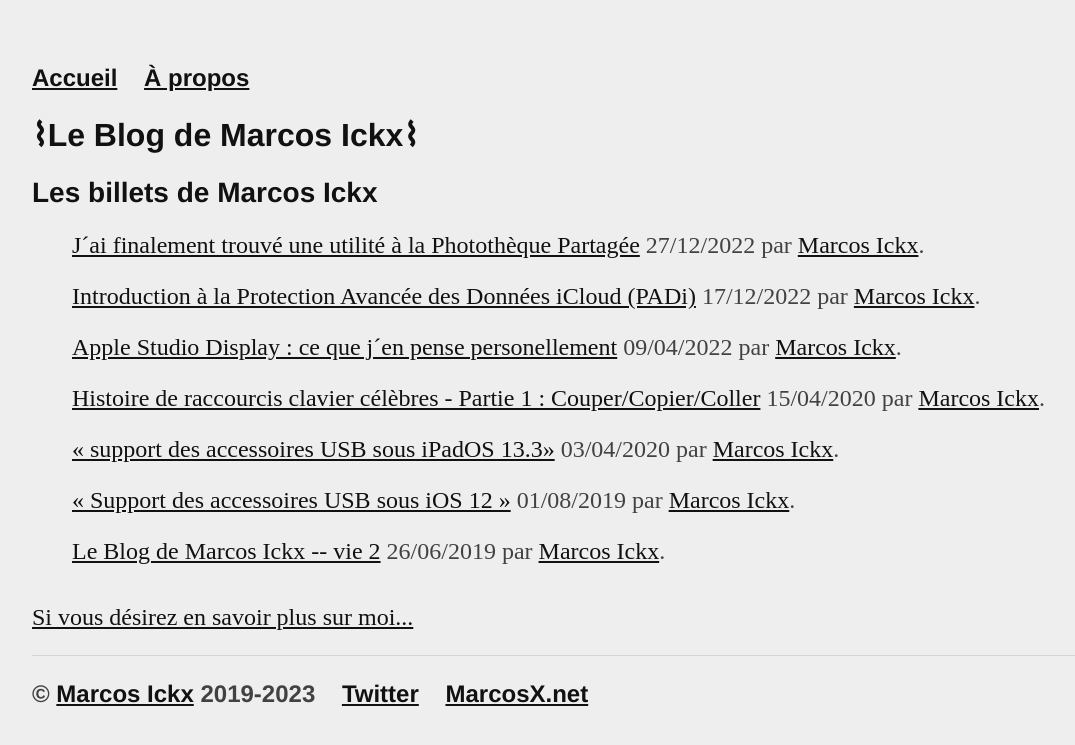
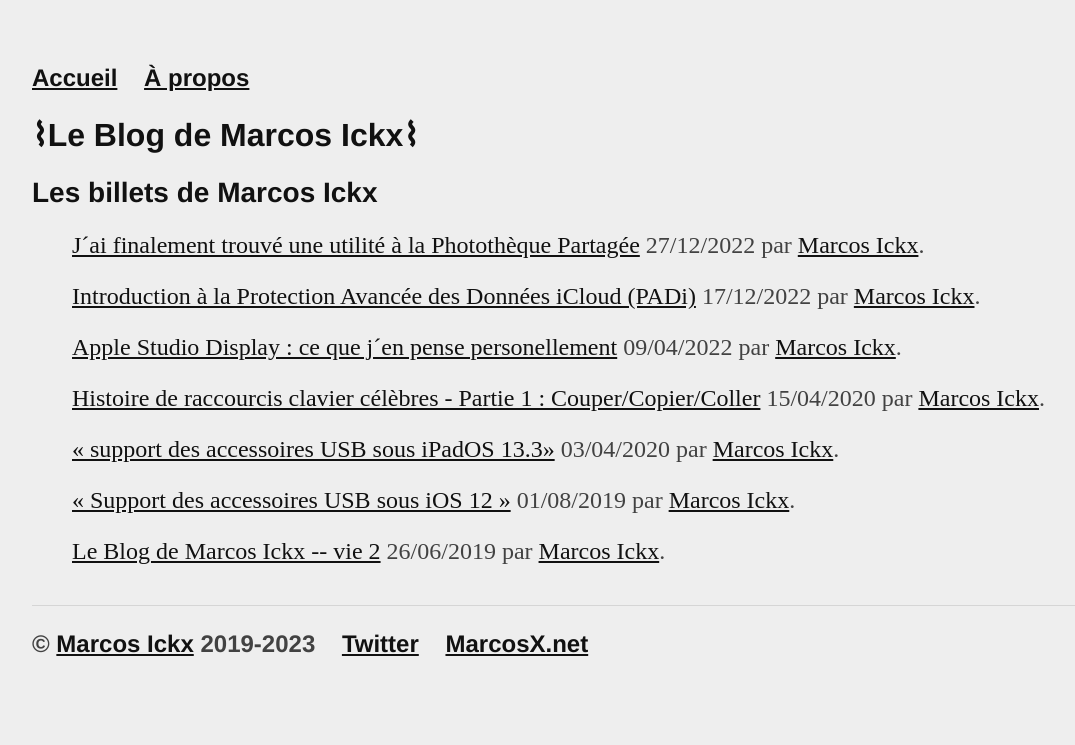
Before and after one commit to MarcosIckx/PreviewMarcosxNet, a Jekyll site: the page built from index.html, in a window 1280 px wide. Shown: the top 745 px of the page, without its empty margins (32-1107 px from the left). Built offline with Jekyll 4.4.1, drawn with Linux system fonts in a browser that asks for light colours; the list of posts is cut into pages by our own code.

Commit message:
Update index.html

```diff
--- a/index.html
+++ b/index.html
@@ -7,8 +7,4 @@
 <h1>{{ page.title }} </h1>
 
 
-{% include posts.html %}
-
-<p>
-<a href="/apropos">Si vous désirez en savoir plus sur moi...</a>
-</p>
+{% include posts.html order="reverse" %}
```
